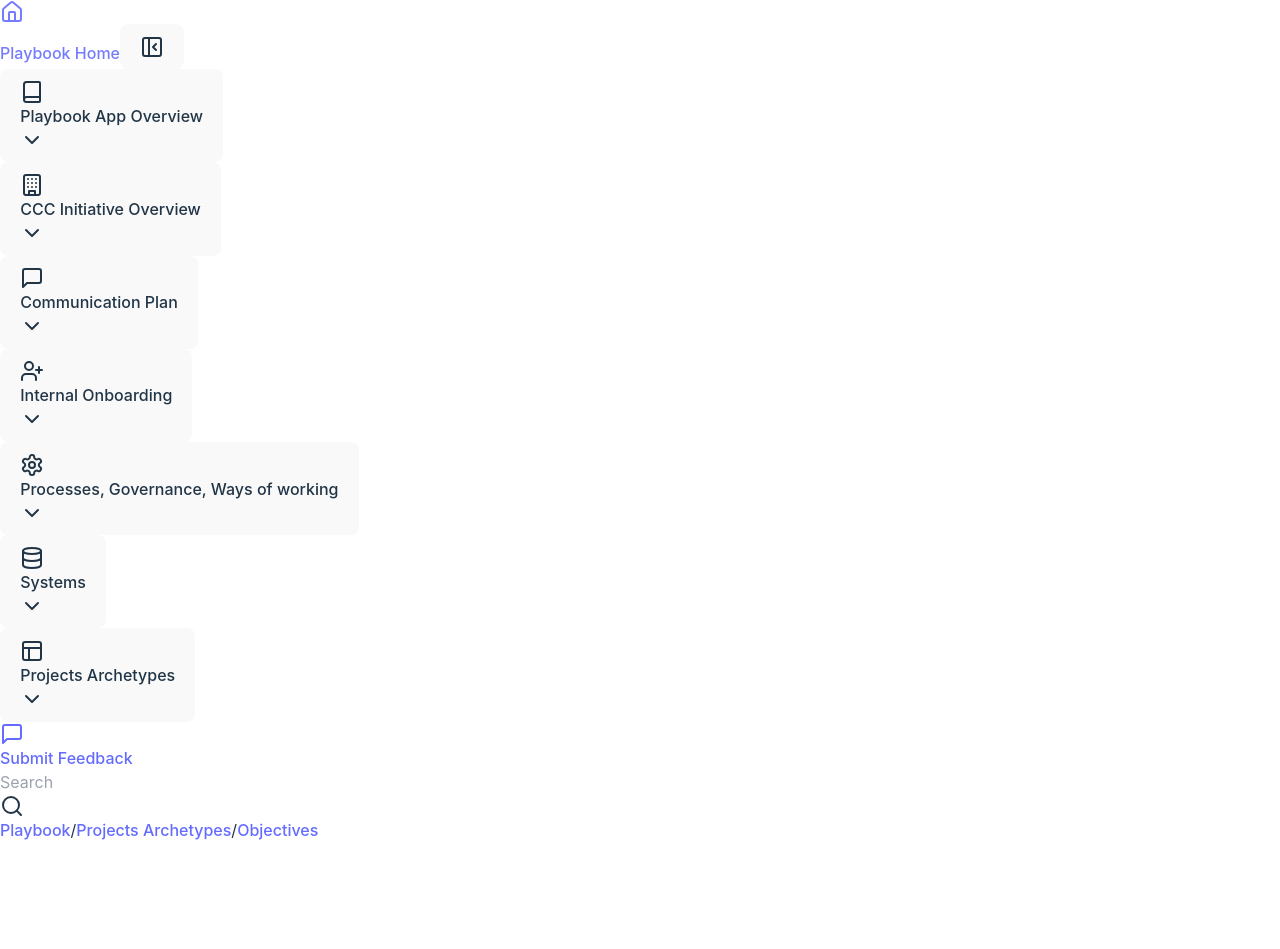
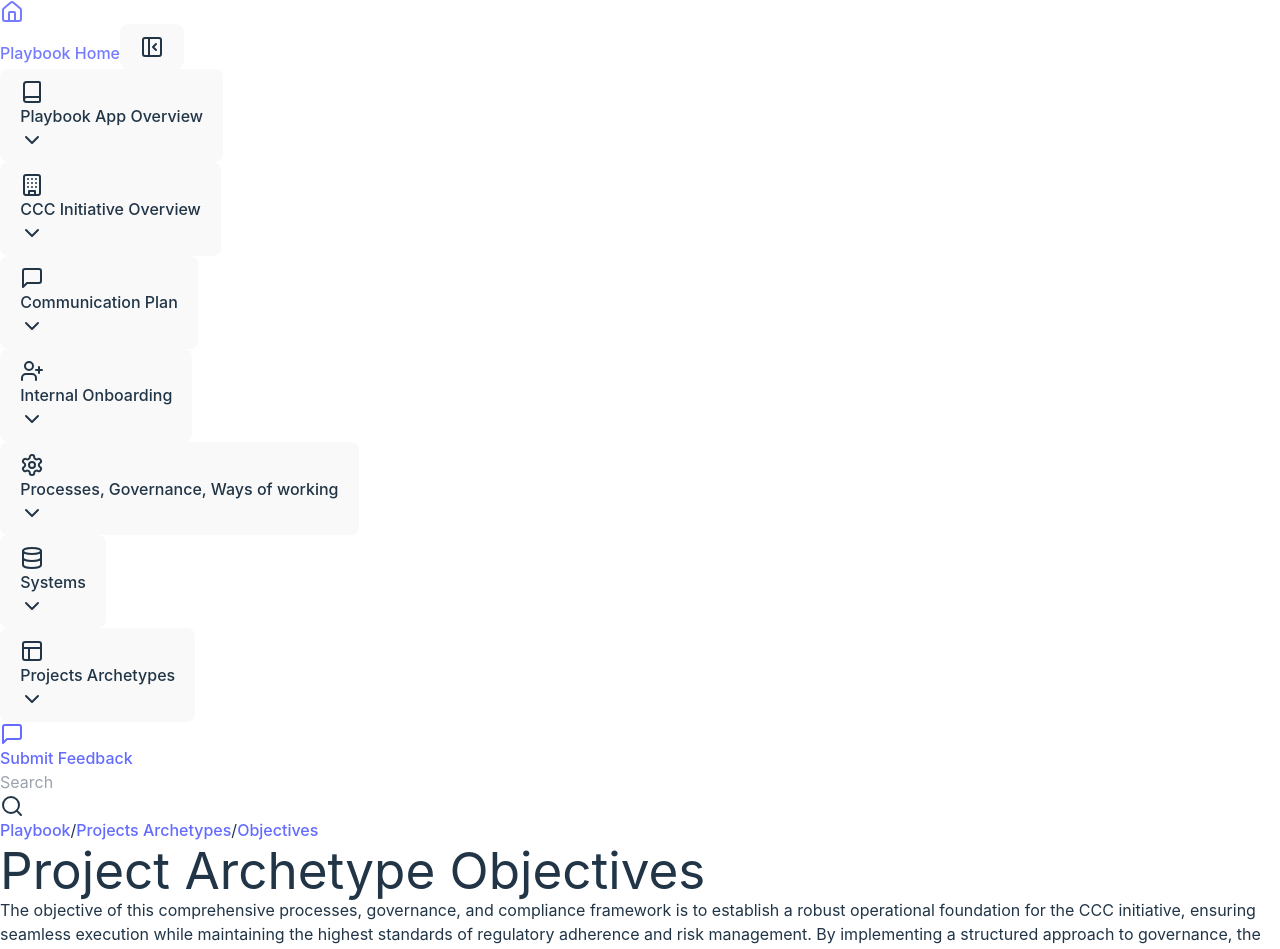
Before and after one commit to Bpxinfo/Playbook, a React (Vite) app in the folder playbook/: page /projects-archetypes/objectives in a window 1280 px wide. Shown: the top 949 px of the page. Before the commit the page ends 842 px from the top, so only its background shows below. Built offline with nearby package versions, Linux system fonts and the light colour scheme.

Commit message:
pages, search

```diff
--- a/playbook/src/App.jsx
+++ b/playbook/src/App.jsx
@@ -65,6 +65,10 @@ import DigitalSystems from './pages/systems/DigitalSystems';
 import SystemsHome from './pages/systems';
 import LinkstoProcess from './pages/systems/LinkstoProcess';
 import ManualSystems from './pages/systems/ManualSystems';
+
+//Archetypes
+import ProjectArchetypeHome from './pages/project-archetype';
+import PAObjectives from './pages/project-archetype/Objectives';
 
 function App() {
   useEffect(() => {
@@ -148,7 +152,12 @@ function App() {
         <Route path="/systems/objectives" element={<SystemsObjectives />} />
         <Route path="/systems/digital-systems" element={<DigitalSystems />} />
         <Route path="/systems/manual-systems" element={<ManualSystems />} />
-        <Route path="systems/links-to-process" element={<LinkstoProcess />} />
+        <Route path="/systems/links-to-process" element={<LinkstoProcess />} />
+
+        {/*Project Archetype */}
+        <Route path="/projects-archetypes" element={<ProjectArchetypeHome />} />
+        <Route path="/projects-archetypes/objectives" element={<PAObjectives />} />
+
         {/* Default route */}
         <Route path="/" element={<HomePage />} />
       </Routes>
--- a/playbook/src/pages/project-archetype/Objectives.jsx
+++ b/playbook/src/pages/project-archetype/Objectives.jsx
@@ -1,6 +1,6 @@
 import React from 'react';
 
-const Objectives = () => {
+const PAObjectives = () => {
   return (
     <div className="p-8">
 
@@ -21,4 +21,4 @@ const Objectives = () => {
   );
 };
 
-export default Objectives;
+export default PAObjectives;
```
